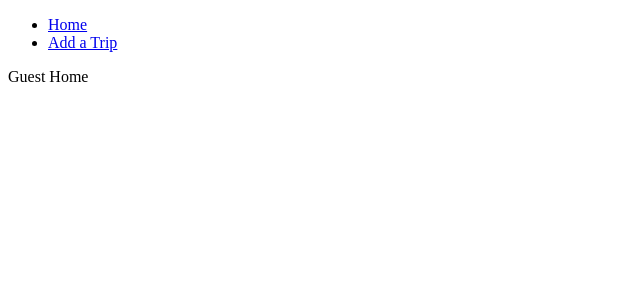
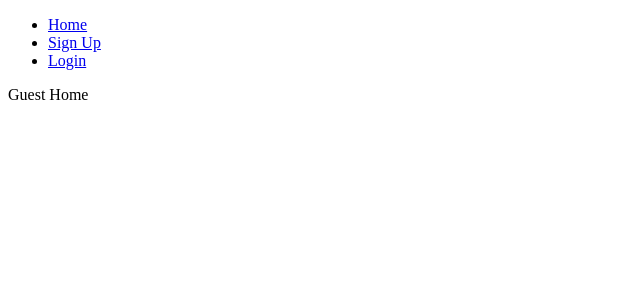
Before and after one commit to asands94/travel-frontend, a React (Vite) app: page / in a window 1280 px wide. Shown: the top 300 px of the page, without its empty margins (0-640 px from the left). Built offline with nearby package versions, Linux system fonts and the light colour scheme; no server answers.

Commit message:
change nav based on logged in/logged out

```diff
--- a/src/components/Layout.jsx
+++ b/src/components/Layout.jsx
@@ -1,21 +1,45 @@
 import { Link } from 'react-router-dom'
 
-function Layout({ children }) {
+const loggedInNav = () => {
   return (
-    <div>
-      <header>
     <nav>
       <ul>
         <li>
           <Link to='/trips'>Home</Link>
         </li>
         <li>
-              {' '}
           <Link to='/trip/add'>Add a Trip</Link>
+        </li>
+        <li>
+          <Link to='/logout'>Logout</Link>
         </li>
       </ul>
     </nav>
-      </header>
+  )
+}
+
+const loggedOutNav = () => {
+  return (
+    <nav>
+      <ul>
+        <li>
+          <Link to='/'>Home</Link>
+        </li>
+        <li>
+          <Link to='/register'>Sign Up</Link>
+        </li>
+        <li>
+          <Link to='/login'>Login</Link>
+        </li>
+      </ul>
+    </nav>
+  )
+}
+
+function Layout({ children }) {
+  return (
+    <div>
+      <header>{localStorage.length ? loggedInNav() : loggedOutNav()}</header>
       {children}
       <footer></footer>
     </div>
--- a/src/pages/TripList.jsx
+++ b/src/pages/TripList.jsx
@@ -1,4 +1,3 @@
-import api from '../services/api.js'
 import { Link } from 'react-router-dom'
 
 function TripList({ trips, handleDelete }) {
```
Lines whose indentation alone changed are shown as unchanged.
